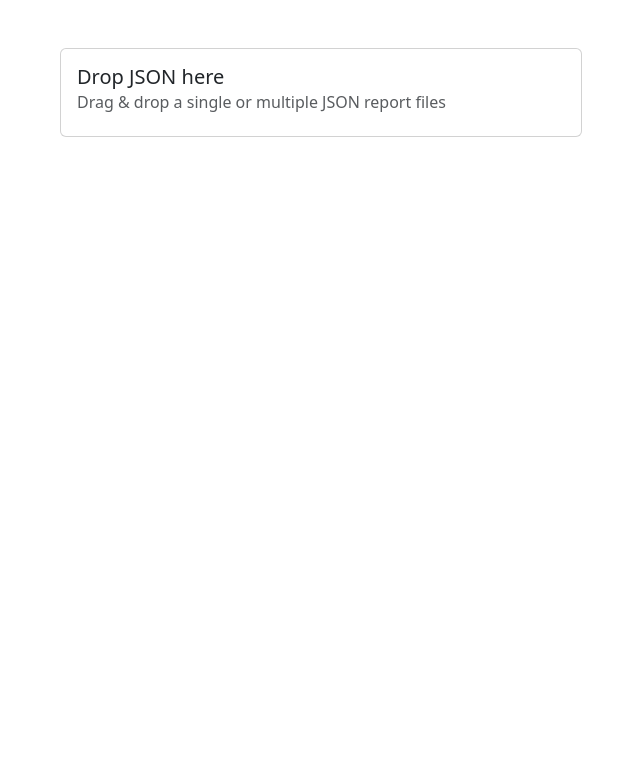
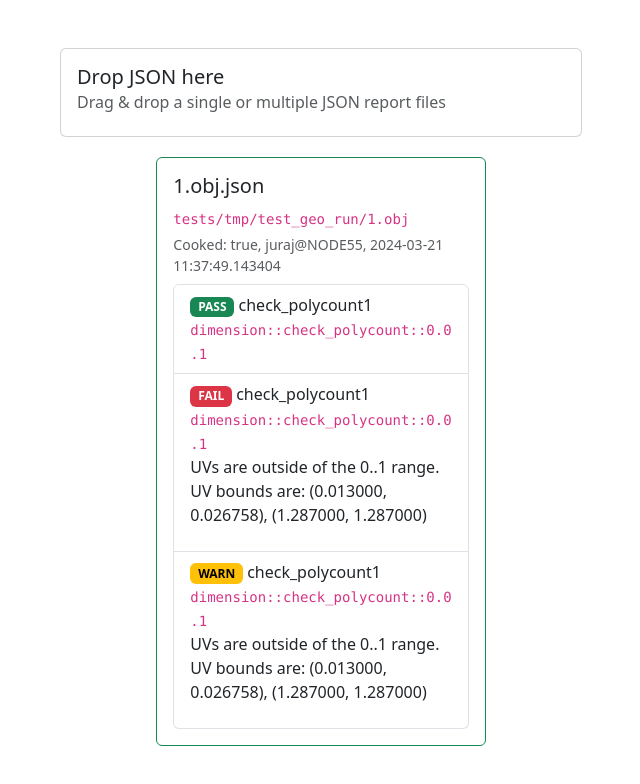
Before and after one commit to Dimension-studio/qa_assets, a plain HTML site: page web_viewer/report_view.html in a window 1280 px wide. Shown: the whole page, without its empty margins (319-959 px from the left). Drawn offline with nearby package versions, Linux system fonts and the light colour scheme.

Commit message:
Sketch out a single report

```diff
--- a/web_viewer/report_view.html
+++ b/web_viewer/report_view.html
@@ -22,6 +22,40 @@
                     <h6 class="card-subtitle mb-2 text-muted">Drag & drop a single or multiple JSON report files</h6>
                 </div>
             </div>
+            <div id="reports"
+                class="m-1 row row-cols-1 row-cols-sm-1 row-cols-md-2 row-cols-lg-2 row-cols-xl-3 row-cols-xxl-3 g-3 justify-content-center">
+                <div class="col">
+                    <div class="card border-success">
+                        <div class="card-body">
+                            <h5 class="card-title">1.obj.json</h5>
+                            <code>
+                                tests/tmp/test_geo_run/1.obj
+                            </code>
+                            <p class="card-subtitle mt-1 mb-2 text-muted small">
+                                Cooked: true, juraj@NODE55, 2024-03-21 11:37:49.143404
+                            </p>
+                            <ul class="list-group">
+                                <li class="list-group-item">
+                                    <span class="badge text-bg-success">PASS</span> check_polycount1
+                                    <code>dimension::check_polycount::0.0.1</code>
+                                </li>
+                                <li class="list-group-item">
+                                    <span class="badge text-bg-danger">FAIL</span> check_polycount1
+                                    <code>dimension::check_polycount::0.0.1</code>
+                                    <p>UVs are outside of the 0..1 range. UV bounds are: (0.013000, 0.026758),
+                                        (1.287000, 1.287000)</p>
+                                </li>
+                                <li class="list-group-item">
+                                    <span class="badge text-bg-warning">WARN</span> check_polycount1
+                                    <code>dimension::check_polycount::0.0.1</code>
+                                    <p>UVs are outside of the 0..1 range. UV bounds are: (0.013000, 0.026758),
+                                        (1.287000, 1.287000)</p>
+                                </li>
+                            </ul>
+                        </div>
+                    </div>
+                </div>
+            </div>
         </div>
     </main>
 </body>
```
